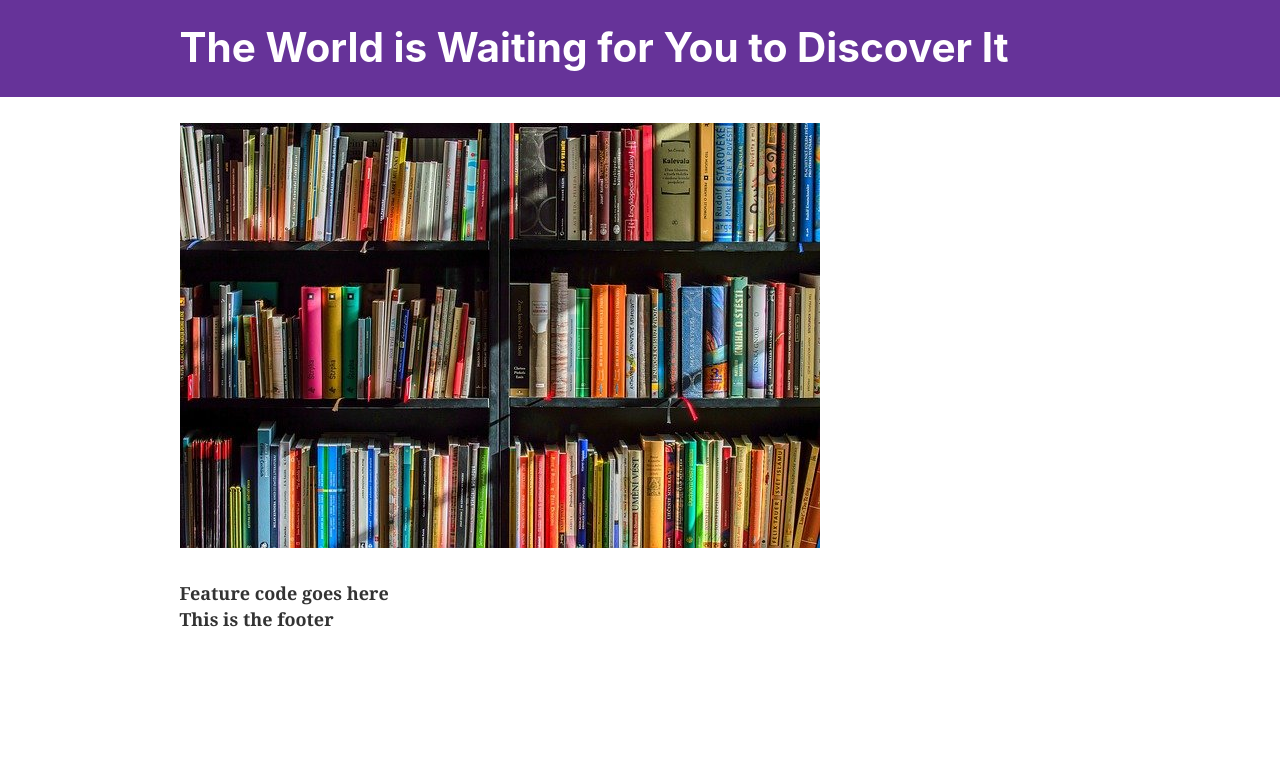
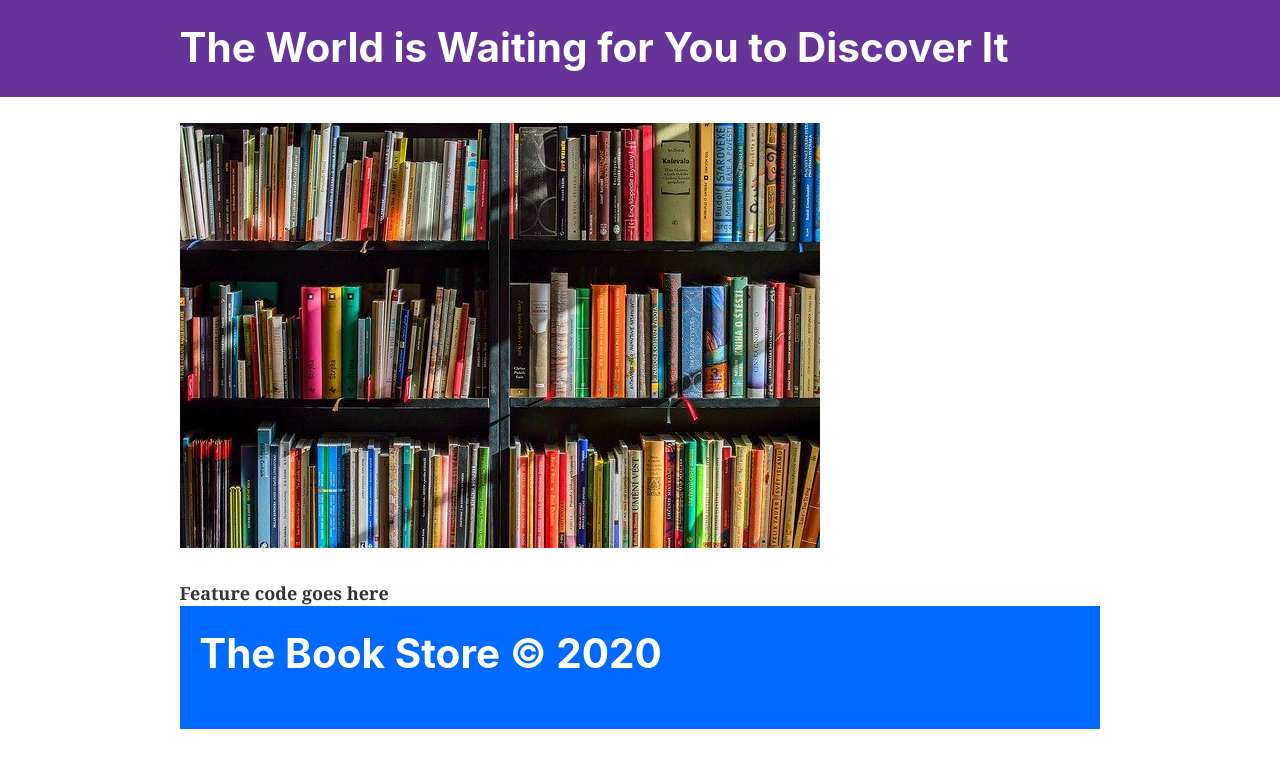
Before and after one commit to Dusch4593/book-store-landing-page, a Gatsby site: page / in a window 1280 px wide. Built offline with nearby package versions, Linux system fonts and the light colour scheme; Gatsby itself is replaced by a stand-in of ours.

Commit message:
refactored logic out of markup in HeroImage; Using similar, Header-markup in Footer

```diff
--- a/src/components/Footer.tsx
+++ b/src/components/Footer.tsx
@@ -1,10 +1,34 @@
+import { Link } from 'gatsby'
 import React from 'react'
 
 const Footer = () => {
     return (
-        <div>
-            <strong>This is the footer</strong>
-        </div>
+        <footer
+    style={{
+      background: `#0069ff`,
+      marginBottom: `1.45rem`,
+    }}
+  >
+    <div
+      style={{
+        margin: `0 auto`,
+        maxWidth: 960,
+        padding: `1.45rem 1.0875rem`,
+      }}
+    >
+      <h1 style={{ margin: 0 }}>
+        <Link
+          to="/"
+          style={{
+            color: `white`,
+            textDecoration: `none`,
+          }}
+        >
+        <p>The Book Store &#169; 2020</p>
+        </Link>
+      </h1>
+    </div>
+  </footer>
     )
 }
 
--- a/src/components/HeroImage.tsx
+++ b/src/components/HeroImage.tsx
@@ -1,5 +1,4 @@
 import React from "react"
-import Img from "gatsby-image"
 import { useStaticQuery, graphql } from 'gatsby'
 
 /*
@@ -28,9 +27,11 @@ const HeroImage = () => {
   }
 `)
 
+const imageSrc: string = query.file.childImageSharp.resize.src
+
   return (
     <>
-      <img src={query.file.childImageSharp.resize.src} />
+      <img src={imageSrc} />
     </>
   )
 }
```
